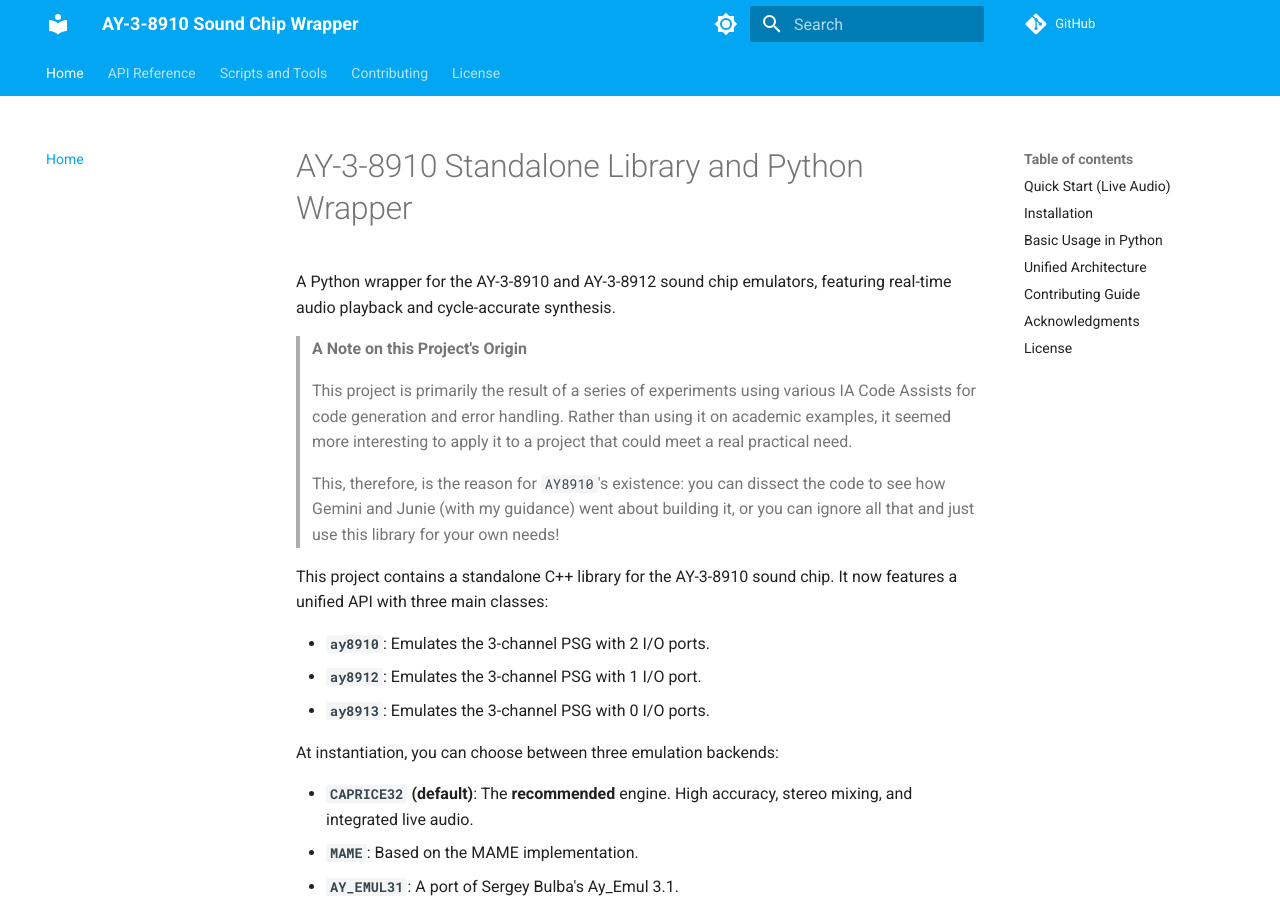
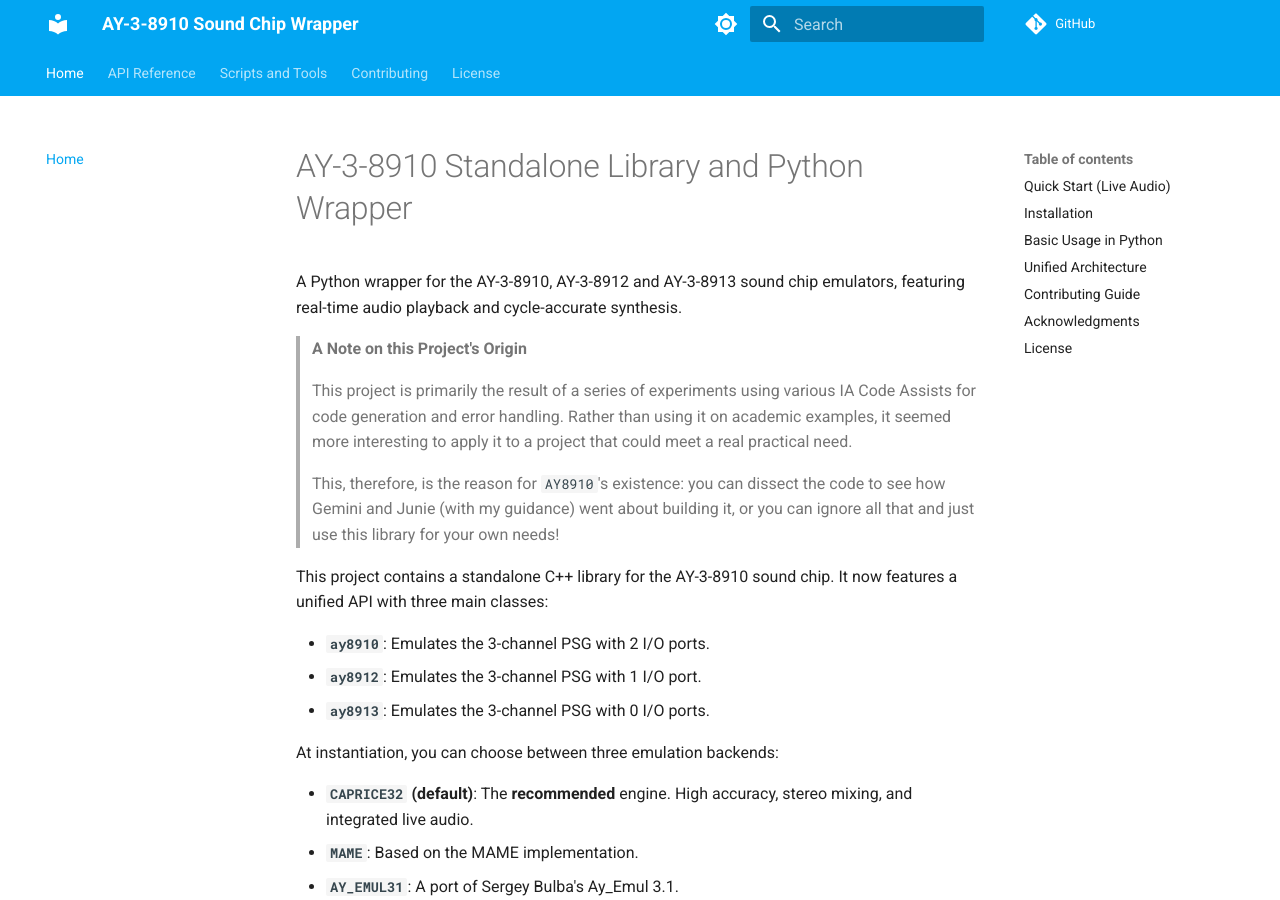
Before and after one commit to devfred78/ay8910, an MkDocs documentation site: the page built from docs/index.md, in a window 1280 px wide and 900 px high. Built offline with MkDocs 1.6.1 and Material for MkDocs 9.7.7, drawn with Linux system fonts in a browser that asks for light colours; comment, search, counter and statistics services are not loaded.

Commit message:
docs: update documentation to include AY-3-8913 support and refine constants section
- Add AY-3-8913 to sound chip emulator descriptions in `docs/index.md`.
- Expand constants documentation for `ay8910`, `ay8912`, and `ay8913` configuration in `docs/reference.md` and `REFERENCE.md`.
- Remove unused constants (`ay8912_cap32`, `ay_emul31`) for clarity.

```diff
--- a/docs/index.md
+++ b/docs/index.md
@@ -1,6 +1,6 @@
 # AY-3-8910 Standalone Library and Python Wrapper
 
-A Python wrapper for the AY-3-8910 and AY-3-8912 sound chip emulators, featuring real-time audio playback and cycle-accurate synthesis.
+A Python wrapper for the AY-3-8910, AY-3-8912 and AY-3-8913 sound chip emulators, featuring real-time audio playback and cycle-accurate synthesis.
 
 > **A Note on this Project's Origin**
 >
```
Also changed, not shown: REFERENCE.md (+2 -2 lines), docs/reference.md (+1 -3 lines).
